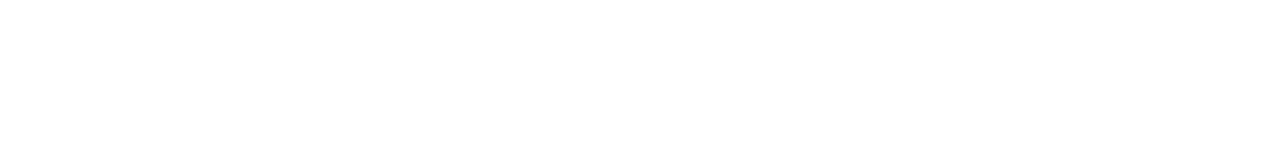
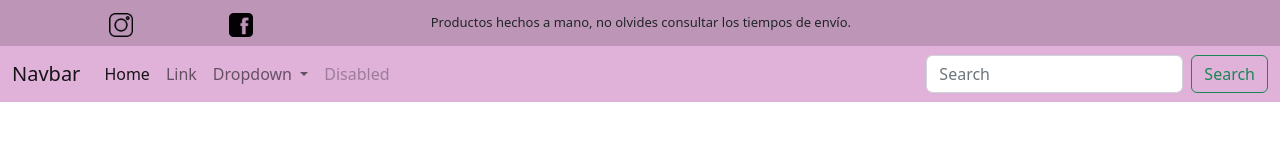
Before and after one commit to neotrasher/PreEntrega3-Urdaneta, a plain HTML site: page Html+CSS/index.html in a window 1280 px wide. Drawn offline with nearby package versions, Linux system fonts and the light colour scheme.

Commit message:
header listo

```diff
--- a/Html+CSS/assets/css/style.css
+++ b/Html+CSS/assets/css/style.css
@@ -3,3 +3,10 @@
     padding: 0;
     box-sizing: border-box;
 }
+@font-face {
+    font-family: roboto-regular;
+    src: url(../fonts/Roboto/Roboto-Regular.ttf);
+}
+.navbar{
+
+}
--- a/Html+CSS/index.html
+++ b/Html+CSS/index.html
@@ -7,18 +7,64 @@
         <title>MagusbyLili</title>
         <link rel="stylesheet" href="./assets/css/style.css">
         <link rel="shortcut icon" href="./assets/img/maguslogo.png" type="image/x-icon">
+        <link href="https://cdn.jsdelivr.net/npm/bootstrap@5.2.3/dist/css/bootstrap.min.css" rel="stylesheet" integrity="sha384-rbsA2VBKQhggwzxH7pPCaAqO46MgnOM80zW1RWuH61DGLwZJEdK2Kadq2F9CUG65" crossorigin="anonymous">
     </head>
     <body>
-        <header>
-
+        <header class="headerInfo">
+            <nav class="navbar align-items-center " style="background-color: #BD95B7;">
+                <div class="container-fluid">
+                    <a class="navbar-brand col-1 col-lg-1 p-0 ms-auto" href="https://www.instagram.com/magusbylili/">
+                    <img src="./assets/img/instagram.png" alt="instagram" width="24" height="24">
+                    </a>
+                    <a class="navbar-brand col-1 col-lg-1 p-0 me-auto" href="https://www.facebook.com/magusbylili">
+                    <img src="./assets/img/facebook.png" alt="instagram" width="24" height="24">
+                    </a>
+                    <span class="headerInfo col-8 col-lg-8 p-0" style="font-size: small;">Productos hechos a mano, no olvides consultar los tiempos de envío.</span>
+                </div>
+              </nav>
         </header>
-        <nav>
-         </nav>
+        <nav class="navbar navbar-expand-lg" style="background-color: #E0B2DA;">
+            <div class="container-fluid">
+                <a class="navbar-brand" href="#">Navbar</a>
+                <button class="navbar-toggler" type="button" data-bs-toggle="collapse" data-bs-target="#navbarSupportedContent" aria-controls="navbarSupportedContent" aria-expanded="false" aria-label="Toggle navigation">
+                    <span class="navbar-toggler-icon"></span>
+                </button>
+                <div class="collapse navbar-collapse" id="navbarSupportedContent">
+                    <ul class="navbar-nav me-auto mb-2 mb-lg-0">
+                    <li class="nav-item">
+                        <a class="nav-link active" aria-current="page" href="#">Home</a>
+                    </li>
+                    <li class="nav-item">
+                        <a class="nav-link" href="#">Link</a>
+                    </li>
+                    <li class="nav-item dropdown">
+                        <a class="nav-link dropdown-toggle" href="#" role="button" data-bs-toggle="dropdown" aria-expanded="false">
+                        Dropdown
+                        </a>
+                        <ul class="dropdown-menu">
+                        <li><a class="dropdown-item" href="#">Action</a></li>
+                        <li><a class="dropdown-item" href="#">Another action</a></li>
+                        <li><hr class="dropdown-divider"></li>
+                        <li><a class="dropdown-item" href="#">Something else here</a></li>
+                        </ul>
+                    </li>
+                    <li class="nav-item">
+                        <a class="nav-link disabled">Disabled</a>
+                    </li>
+                    </ul>
+                    <form class="d-flex" role="search">
+                    <input class="form-control me-2" type="search" placeholder="Search" aria-label="Search">
+                    <button class="btn btn-outline-success" type="submit">Search</button>
+                    </form>
+                </div>
+            </div>
+        </nav>
         <main>
 
         </main>
         <footer >
 
         </footer>
+        <script src="https://cdn.jsdelivr.net/npm/bootstrap@5.2.3/dist/js/bootstrap.bundle.min.js" integrity="sha384-kenU1KFdBIe4zVF0s0G1M5b4hcpxyD9F7jL+jjXkk+Q2h455rYXK/7HAuoJl+0I4" crossorigin="anonymous"></script>
     </body>
 </html>
```
